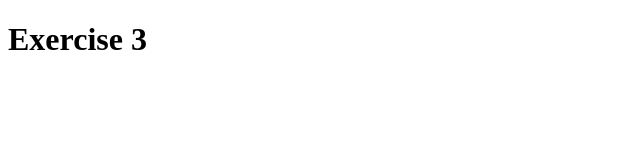
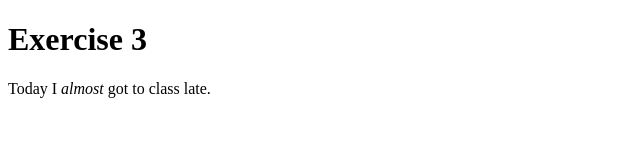
Before and after one commit to pchanhdara79/ex-3, a plain HTML site: page index.html in a window 1280 px wide. Shown: the whole page, without its empty margins (0-640 px from the left). Drawn offline with Linux system fonts and the light colour scheme.

Commit message:
add late statement

```diff
--- a/index.html
+++ b/index.html
@@ -8,6 +8,7 @@
 
     <body>
         <h1>Exercise 3</h1>
+        <p>Today I <em>almost</em> got to class late.</p>
 
     </body>
 </html>
```
